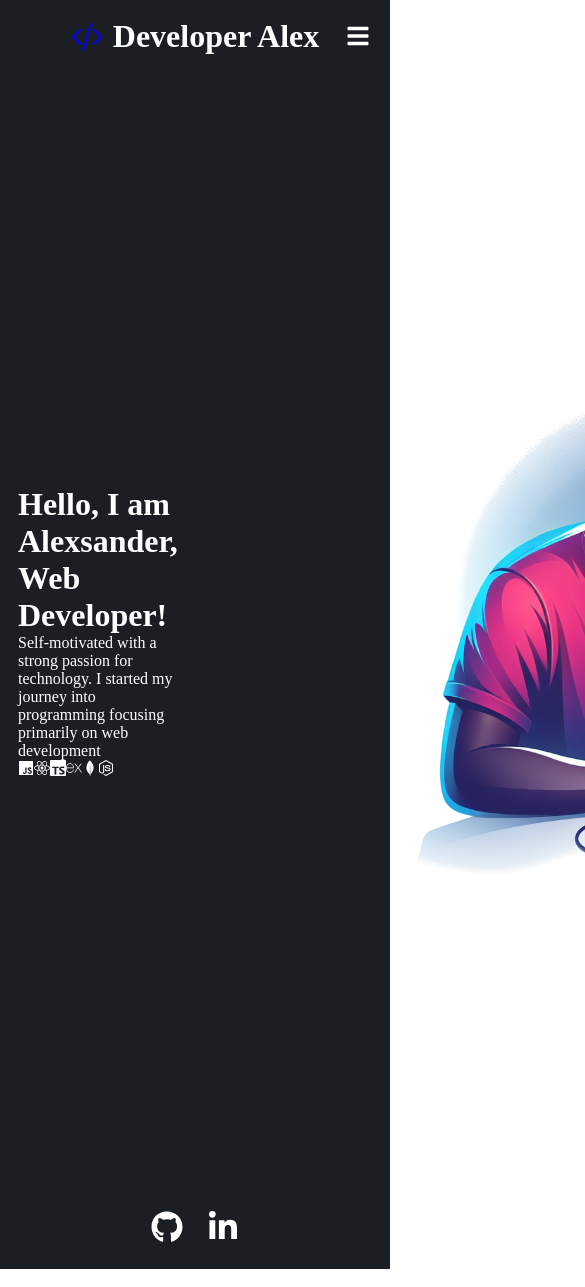
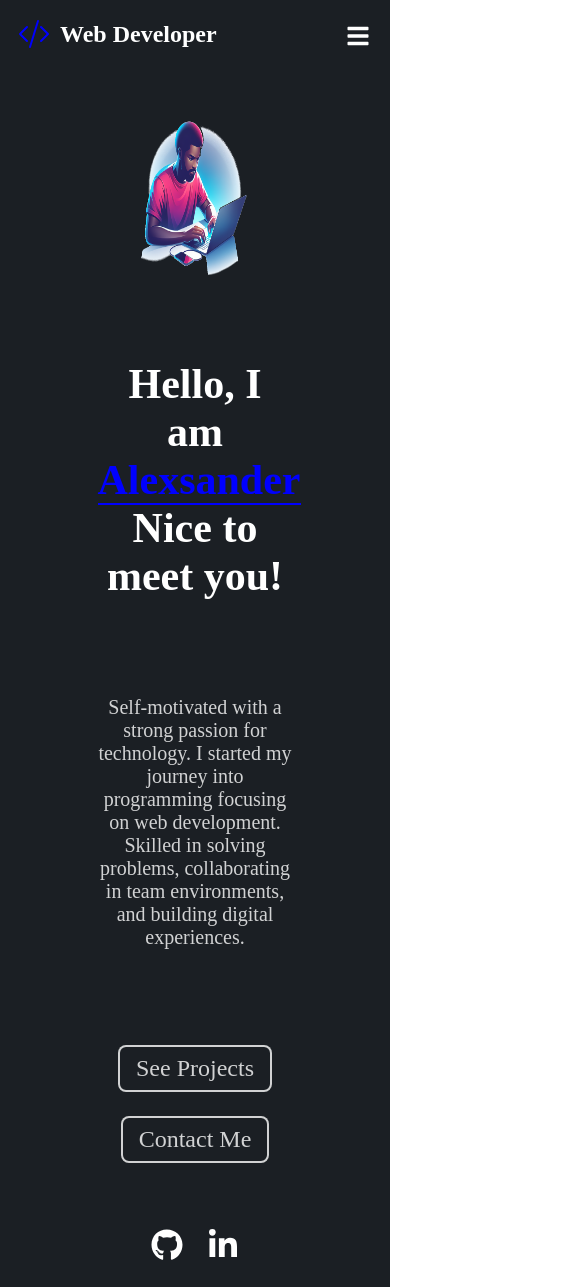
Before and after one commit to alesk1v9/React-Ts-Portfolio, a React (Vite) app: page / in a window 390 px wide. Shown: the top 1287 px of the page, 585 px wide, since content can reach past the window. Built offline with nearby package versions, Linux system fonts and the light colour scheme.

Commit message:
home page done

```diff
--- a/src/App.css
+++ b/src/App.css
@@ -1,18 +1,9 @@
-html, body {
-    height: 100%;
-    margin: 0;
-  }
-
-.app-container {
-    display: flex;
-    flex-direction: column;
-    min-height: 100vh;
+body {
+  display: flex;
+  flex-direction: column;
+  margin: 0;
 }
 
-main {
+/* main {
     flex: 1;
-  }
-
-footer {
-    margin-top: auto;
-}
+  } */
--- a/src/App.tsx
+++ b/src/App.tsx
@@ -11,16 +11,14 @@ function App() {
 
   useEffect(() => {
     AOS.init({
-      duration: 1000, // Duração da animação em milissegundos
-      once: true,     // Se a animação deve ocorrer apenas uma vez
+      duration: 1000,
+      once: true,
     });
   }, []);
   return (
-    <div className='app-container'>
+    <div >
       <Nav />
-        <main>
           <Outlet />
-        </main>
       <Footer />
     </div>
   )
--- a/src/components/Foorter.tsx
+++ b/src/components/Foorter.tsx
@@ -7,10 +7,10 @@ const Foorter = () => {
     <footer className={classes.footer_container}>
         <ul className={classes.footer_items} data-aos="fade-up" data-aos-duration="800">
           <Link
-          to="https://github.com/alesk1v9">
+          to="https://github.com/alesk1v9" target="_blank">
             <FaGithub /></Link>
           <Link
-          to="www.linkedin.com/in/alexsander-souza-0169482b5">
+          to="https://www.linkedin.com/in/alexsander-souza-0169482b5/" target="_blank">
             <FaLinkedinIn /></Link>
         </ul>
     </footer>
--- a/src/components/Footer.module.css
+++ b/src/components/Footer.module.css
@@ -1,4 +1,5 @@
 .footer_container {
+    margin: auto;
     background-color: #1b1f24;
     color: #fff;
     padding: 18px;
--- a/src/components/Nav.module.css
+++ b/src/components/Nav.module.css
@@ -1,7 +1,6 @@
 .nav_container {
     background-color: #1b1f24;
     color: #fff;
-    padding-bottom: 16px;
     padding: 18px;
     display: flex;
     flex-direction: row;
@@ -70,10 +69,10 @@
 
 .nav_link_active {
     font-weight: bold;
-    font-size: 22px;
     color: blue;
     text-align: center;
     text-decoration: none;
+    animation: translateY 1.2s infinite alternate;
 }
 
 @media screen and (max-width: 768px) {
@@ -85,9 +84,12 @@
         display: flex;
         flex-direction: row;
         align-items: center;
-        justify-content: center;
+        justify-content: start;
         width: 100%;
         z-index: 3;
+    }
+    .nav_name h2 {
+        font-size: 24px;
     }
     .nav_items_container {
         display: none;
--- a/src/components/Nav.tsx
+++ b/src/components/Nav.tsx
@@ -19,7 +19,7 @@ const Nav = () => {
     <div className={classes.nav_container}>
       <div data-aos="fade-right" data-aos-duration="800"className={classes.nav_name}>
         <BsCodeSlash />
-        <h2>Developer Alex</h2>
+        <h2>Web Developer</h2>
       </div>
 
     <div className={classes.hamburguer} onClick={toggleMenu}>
--- a/src/pages/Home.module.css
+++ b/src/pages/Home.module.css
@@ -1,10 +1,94 @@
 .home_container {
+    min-height: 100vh;
+    width: 100%;
     background-color: #1b1f24;
     color: #fff;
-    padding-bottom: 16px;
-    padding: 18px;
     display: flex;
     flex-direction: row;
     justify-content: space-around;
+    padding-top: 48px;
+}
+.about_container {
+    display: flex;
+    flex-direction: column;
+    gap: 96px;
+    width: 50%;
+    text-align: end;
+}
+.about_container h1 {
+    margin-top: 124px;
+    font-size: 72px;
+}
+.about_container span {
+    color: blue;
+    font-weight: bold;
+    border-bottom: 2px solid blue;
+}
+.about_container p {
+    font-size: 20px;
+    color: #FFFFFFCC;
+}
+.btn {
+    text-decoration: none;
+    background-color: #1b1f24;
+    color: #FFFFFFCC;
+    border: 2px solid #FFFFFFCC;
+    padding: 8px 16px;
+    border-radius: 8px;
+    transition: all 0.3s ease-in-out;
+}
+.about_buttons {
+    list-style: none;
+    display: flex;
     align-items: center;
+    justify-content: end;
+    gap: 24px;
+    font-size: 24px;
 }
+.btn:hover {
+    border: 2px solid #1b1f24;
+    background-color: #FFFFFFCC;
+    color: #1b1f24;
+}
+.about_buttons:visited {
+    text-decoration: none;
+    color: blue;
+}
+.img_container {
+    width: 50%;
+    margin: 0 auto;
+    position: relative;
+}
+.img_container img {
+    width: 100%;
+    height: 800px;
+    border-radius: 50%;
+    position: absolute;
+    top: -72px;
+}
+
+@media screen and (max-width: 768px) {
+    .home_container {
+        flex-direction: column;
+        justify-content: center;
+        align-items: center;
+    }
+    .img_container {
+        order: -1;
+        margin-bottom: 120px;
+    }
+    .img_container img {
+        height: 300px;
+    }
+    .about_container {
+        text-align: center;
+    }
+    .about_container h1 {
+        margin-top: 124px;
+        font-size: 42px;
+    }
+    .about_buttons{
+        flex-direction: column;
+        margin-bottom: 48px;
+    }
+}
--- a/src/pages/Home.tsx
+++ b/src/pages/Home.tsx
@@ -1,25 +1,22 @@
-import { FaJs, FaReact, FaNodeJs } from "react-icons/fa";
-import { SiTypescript, SiExpress, SiMongodb } from "react-icons/si";
-import profileImg from "../assets/profile.png";
+import { Link } from "react-router-dom";
+import profileImg from "../assets/images/profile.png";
 import classes from "./Home.module.css"
 
 const Home = () => {
   return (
     <div className={classes.home_container}>
-      <div>
-        <h1>Hello, I am <span>Alexsander</span>, Web Developer!</h1>
+       <div className={classes.about_container} data-aos="fade-right">
+        <h1>Hello, I am <span>Alexsander</span> <br/>
+        Nice to meet you!</h1>
         <p>Self-motivated with a strong passion for technology. I started my journey into
-        programming  focusing primarily on web development</p>
-        <div>
-        <FaJs />
-        <FaReact />
-        <SiTypescript />
-        <SiExpress />
-        <SiMongodb />
-        <FaNodeJs />
-        </div>
+        programming focusing on web development. Skilled in solving problems,
+        collaborating in team environments, and building digital experiences.</p>
+        <ul className={classes.about_buttons}>
+          <Link to="/portfolio" className={classes.btn}>See Projects</Link>
+          <Link to="/contact" className={classes.btn}>Contact Me</Link>
+        </ul>
       </div>
-      <div>
+      <div className={classes.img_container} data-aos="fade-left">
         <img src={profileImg} alt="avatar" />
       </div>
     </div>
--- a/src/pages/Resume.tsx
+++ b/src/pages/Resume.tsx
@@ -1,8 +1,19 @@
-import React from 'react'
+import { FaJs, FaReact, FaNodeJs } from "react-icons/fa";
+import { SiTypescript, SiExpress, SiMongodb } from "react-icons/si";
 
 const Resume = () => {
   return (
-    <div>Resume</div>
+    <div>Resume
+      <div>
+        <FaJs />
+        <FaReact />
+        <SiTypescript />
+        <SiExpress />
+        <SiMongodb />
+        <FaNodeJs />
+        </div>
+    </div>
+
   )
 }
 
```
Also changed, not shown: src/assets/data/projects.json (added, +50 -0 lines), src/types/project.ts (added, +8 -0 lines), src/assets/images/profile.png (renamed from src/assets/profile.png).
